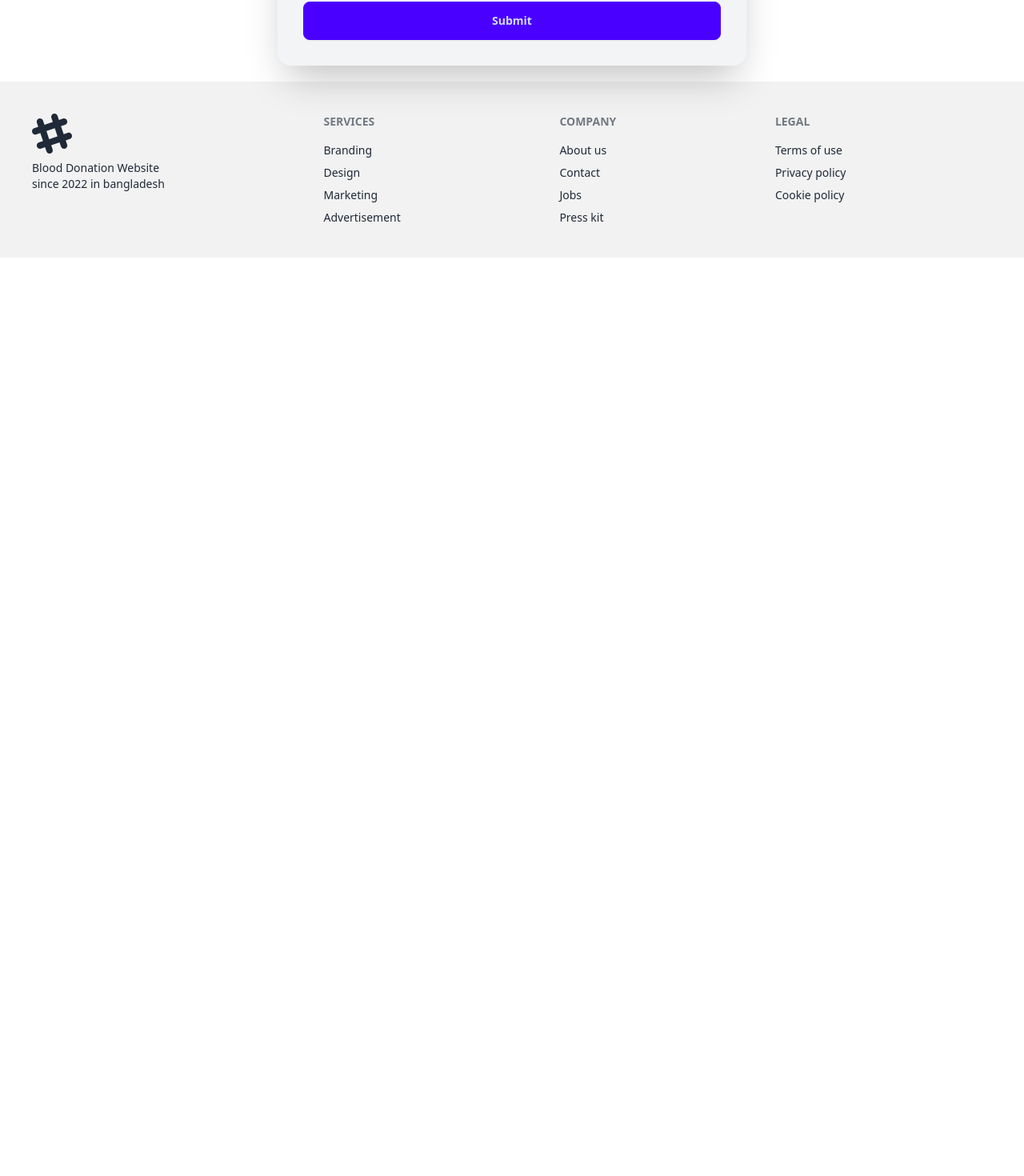
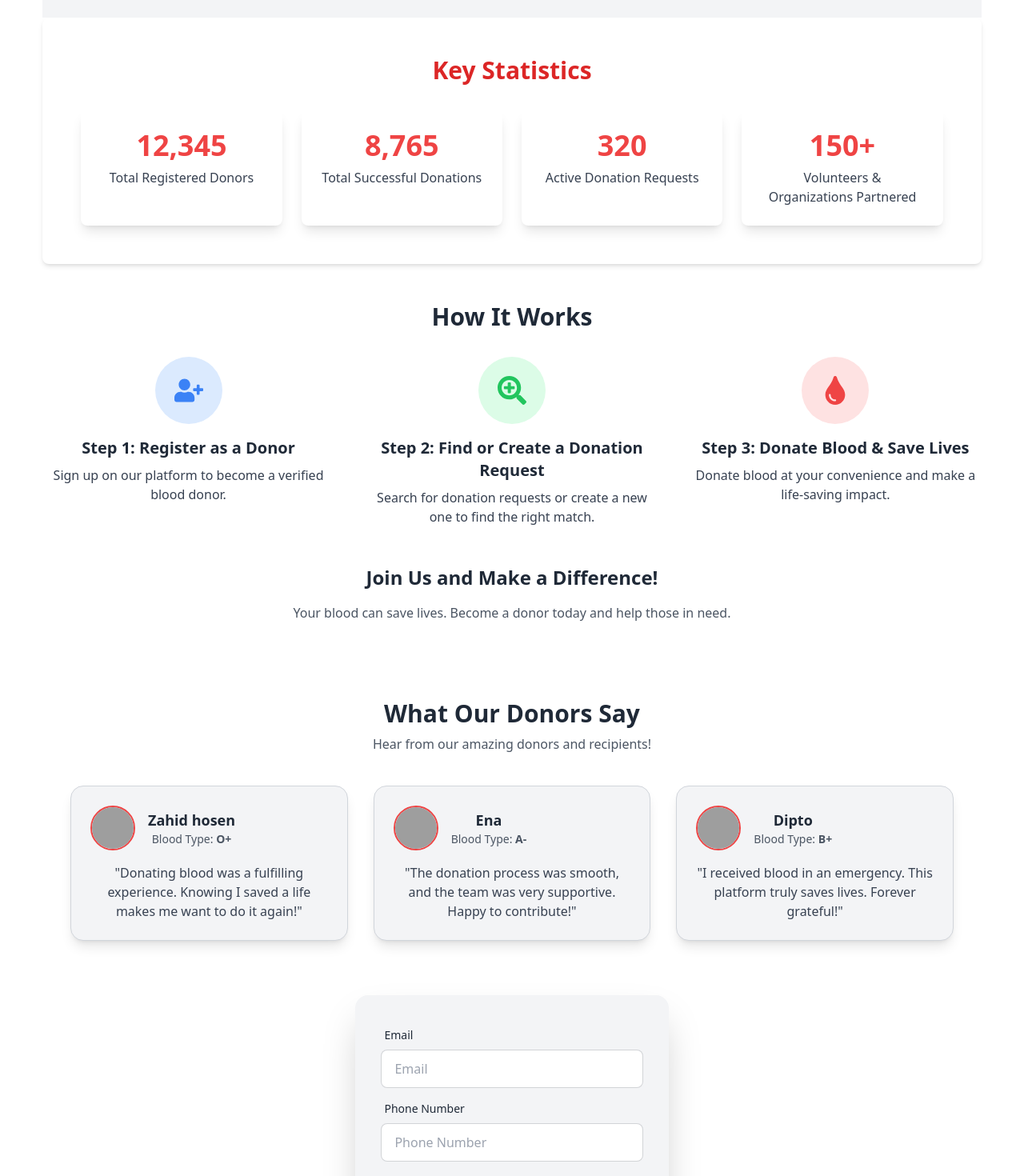
Before and after one commit to ZAHIDHOSEN/Blood-donation-website-client, a React (Vite) app: page / in a window 1280 px wide. Shown: the part 1306-2776 px from the top of the page at 80% size. Before the commit the page ends 1628 px from the top, so only its background shows below. Built offline with nearby package versions, Linux system fonts and the light colour scheme; no server answers; grey boxes are pictures that could not be loaded.

Commit message:
added 3 section in home page

```diff
--- a/index.html
+++ b/index.html
@@ -2,9 +2,9 @@
 <html lang="en" data-theme="light">
   <head>
     <meta charset="UTF-8" />
-    <link rel="icon" type="image/svg+xml" href="/vite.svg" />
+    <link rel="icon" type="image/svg+xml" href="/img.webp" />
     <meta name="viewport" content="width=device-width, initial-scale=1.0" />
-    <title>Vite + React</title>
+    <title>Blood Donation Application</title>
   </head>
   <body>
     <div id="root"></div>
--- a/package.json
+++ b/package.json
@@ -13,6 +13,7 @@
     "@tanstack/react-query": "^5.64.1",
     "axios": "^1.7.9",
     "firebase": "^11.1.0",
+    "framer-motion": "^12.5.0",
     "jodit-react": "^5.0.10",
     "localforage": "^1.10.0",
     "match-sorter": "^8.0.0",
--- a/src/Components/Banner.jsx
+++ b/src/Components/Banner.jsx
@@ -5,15 +5,15 @@ import { Link } from 'react-router-dom';
 const Banner = () => {
     return (
         <div
-        className="hero min-h-96"
+        className="hero min-h-screen"
         style={{
           backgroundImage: `url(${BannerImg})`,
         }}>
         <div className="hero-overlay bg-opacity-60"></div>
         <div className="hero-content text-neutral-content text-center">
-          <div className="max-w-md">
-            <h1 className="mb-5 text-5xl font-bold">Welcome</h1>
-            <p className="mb-5">
+          <div className="max-w-7xl">
+            <h1 className="mb-5 text-7xl font-bold text-white">Welcome</h1>
+            <p className="mb-5 text-2xl text-white">
             Blood donation is a selfless act that saves millions of lives every year. By donating blood, you contribute to the recovery and survival of patients in need.
 
             </p>
--- a/src/Components/ContactForm.jsx
+++ b/src/Components/ContactForm.jsx
@@ -2,13 +2,13 @@ import React from 'react';
 
 const ContactForm = () => {
     return (
-        <div className="card bg-gray-100 w-1/2 mx-auto shrink-0 shadow-2xl my-5">
+        <div className="card bg-gray-100 w-full sm:w-3/4 md:w-1/2 lg:w-1/3 mx-auto shrink-0 shadow-2xl my-5">
         <form className="card-body">
           <div className="form-control">
             <label className="label">
               <span className="label-text">Email</span>
             </label>
-            <input type="email" placeholder="email" className="input input-bordered" required />
+            <input type="email" placeholder="Email" className="input input-bordered" required />
           </div>
           <div className="form-control">
             <label className="label">
@@ -17,8 +17,15 @@ const ContactForm = () => {
             <input type="number" placeholder="Phone Number" className="input input-bordered" required />
 
           </div>
+          <div className="form-control">
+            <label className="label">
+              <span className="label-text">Message</span>
+            </label>
+            <input type="text" placeholder="Send a message" className="input input-bordered h-16" required />
+
+          </div>
           <div className="form-control mt-6">
-            <button className="btn btn-primary">Submit</button>
+            <button className="btn btn-primary ">Submit</button>
           </div>
         </form>
       </div>
--- a/src/Components/ContactNumber.jsx
+++ b/src/Components/ContactNumber.jsx
@@ -2,7 +2,7 @@ import React from 'react';
 
 const ContactNumber = () => {
     return (
-        <div className='bg-black w-1/2 mx-auto my-10'>
+        <div className='bg-primary w-full sm:w-3/4 md:w-1/2 lg:w-1/3 mx-auto my-10'>
             <h3 className='text-center font-bold text-white text-3xl py-5'>#8801793397830</h3>
 
 
--- /dev/null
+++ b/src/Components/HowItWork.jsx
@@ -0,0 +1,45 @@
+import React from 'react';
+import { FaSearchPlus, FaTint, FaUserPlus } from 'react-icons/fa';
+
+const HowItWork = () => {
+    return (
+        <div className="container mx-auto py-12">
+      <h2 className="text-3xl font-semibold text-center mb-8">How It Works</h2>
+      <div className="grid grid-cols-1 sm:grid-cols-2 lg:grid-cols-3 gap-10">
+
+        <div className="flex flex-col items-center text-center">
+          <div className="bg-blue-100 p-6 rounded-full mb-4">
+            <FaUserPlus className="text-blue-500 text-4xl" />
+          </div>
+          <h3 className="text-xl font-semibold mb-2">Step 1: Register as a Donor</h3>
+          <p className="text-gray-700">Sign up on our platform to become a verified blood donor.</p>
+        </div>
+
+
+        <div className="flex flex-col items-center text-center">
+          <div className="bg-green-100 p-6 rounded-full mb-4">
+            <FaSearchPlus className="text-green-500 text-4xl" />
+          </div>
+          <h3 className="text-xl font-semibold mb-2">Step 2: Find or Create a Donation Request</h3>
+          <p className="text-gray-700">Search for donation requests or create a new one to find the right match.</p>
+        </div>
+
+
+        <div className="flex flex-col items-center text-center">
+          <div className="bg-red-100 p-6 rounded-full mb-4">
+            <FaTint className="text-red-500 text-4xl" />
+          </div>
+          <h3 className="text-xl font-semibold mb-2">Step 3: Donate Blood & Save Lives</h3>
+          <p className="text-gray-700">Donate blood at your convenience and make a life-saving impact.</p>
+        </div>
+      </div>
+
+      <div className="mt-12 text-center">
+        <h3 className="text-2xl font-semibold mb-4">Join Us and Make a Difference!</h3>
+        <p className="text-gray-600">Your blood can save lives. Become a donor today and help those in need.</p>
+      </div>
+    </div>
+    );
+};
+
+export default HowItWork;
--- /dev/null
+++ b/src/Components/Statistics.jsx
@@ -0,0 +1,30 @@
+import React from 'react';
+
+const Statistics = () => {
+    const stats = [
+        { label: "Total Registered Donors", value: "12,345" },
+        { label: "Total Successful Donations", value: "8,765" },
+        { label: "Active Donation Requests", value: "320" },
+        { label: "Volunteers & Organizations Partnered", value: "150+" },
+      ];
+    return (
+        <div className="bg-base-100 py-12 px-6 md:px-12 rounded-lg shadow-md">
+      <h2 className="text-3xl font-bold text-center text-red-600 mb-8">
+        Key Statistics
+      </h2>
+      <div className="grid grid-cols-1 md:grid-cols-2 lg:grid-cols-4 gap-6">
+        {stats.map((stat, index) => (
+          <div
+            key={index}
+            className="bg-white p-6 rounded-lg shadow-lg text-center"
+          >
+            <h3 className="text-4xl font-bold text-red-500">{stat.value}</h3>
+            <p className="text-gray-700 mt-2">{stat.label}</p>
+          </div>
+        ))}
+      </div>
+    </div>
+    );
+};
+
+export default Statistics;
--- /dev/null
+++ b/src/Components/Testimonials.jsx
@@ -0,0 +1,73 @@
+import React from 'react';
+import { motion } from "framer-motion";
+
+const Testimonials = () => {
+
+    const testimonials = [
+        {
+          name: "Zahid hosen",
+          bloodType: "O+",
+          feedback:
+            "Donating blood was a fulfilling experience. Knowing I saved a life makes me want to do it again!",
+          image: "https://randomuser.me/api/portraits/men/10.jpg",
+        },
+        {
+          name: "Ena",
+          bloodType: "A-",
+          feedback:
+            "The donation process was smooth, and the team was very supportive. Happy to contribute!",
+          image: "https://randomuser.me/api/portraits/women/12.jpg",
+        },
+        {
+          name: "Dipto",
+          bloodType: "B+",
+          feedback:
+            "I received blood in an emergency. This platform truly saves lives. Forever grateful!",
+          image: "https://randomuser.me/api/portraits/men/15.jpg",
+        },
+      ];
+    return (
+        <section className="py-12 bg-white">
+        <div className="max-w-6xl mx-auto px-6 text-center">
+          <h2 className="text-3xl font-bold text-gray-800">
+            What Our Donors Say
+          </h2>
+          <p className="text-gray-600 mt-2">
+            Hear from our amazing donors and recipients!
+          </p>
+
+          <div className="mt-10 grid grid-cols-1 sm:grid-cols-2 lg:grid-cols-3 gap-8">
+            {testimonials.map((testimonial, index) => (
+              <motion.div
+                key={index}
+                className="bg-gray-100 p-6 rounded-2xl shadow-lg border border-gray-300"
+                whileHover={{ scale: 1.05 }}
+                transition={{ duration: 0.3 }}
+              >
+                <div className="flex items-center space-x-4">
+                  <img
+                    src={testimonial.image}
+                    alt={testimonial.name}
+                    className="w-14 h-14 rounded-full border-2 border-red-500"
+                  />
+                  <div>
+                    <h3 className="text-lg font-semibold text-gray-800">
+                      {testimonial.name}
+                    </h3>
+                    <p className="text-sm text-gray-600">
+                      Blood Type: <span className="font-bold">{testimonial.bloodType}</span>
+                    </p>
+                  </div>
+                </div>
+                <p className="mt-4 text-gray-700">
+                  "{testimonial.feedback}"
+                </p>
+              </motion.div>
+            ))}
+          </div>
+        </div>
+      </section>
+    );
+};
+
+export default Testimonials;
--- a/src/Pages/Home/Home.jsx
+++ b/src/Pages/Home/Home.jsx
@@ -3,14 +3,28 @@ import Banner from '../../Components/Banner';
 import Features from '../../Components/Features';
 import ContactNumber from '../../Components/ContactNumber';
 import ContactForm from '../../Components/ContactForm';
+import Statistics from '../../Components/Statistics';
+import HowItWork from '../../Components/HowItWork';
+import Testimonials from '../../Components/Testimonials';
 
 const Home = () => {
     return (
-        <div className='w-11/12 mx-auto'>
+        <div>
             <Banner></Banner>
+            <div className='w-11/12 mx-auto'>
             <Features></Features>
+            <Statistics></Statistics>
+            <HowItWork></HowItWork>
+            <Testimonials></Testimonials>
+            <ContactForm></ContactForm>
             <ContactNumber></ContactNumber>
-            <ContactForm></ContactForm>
+
+
+
+
+
+            </div>
+
 
 
 
--- a/src/Shaed/Navbar.jsx
+++ b/src/Shaed/Navbar.jsx
@@ -17,7 +17,7 @@ const Navbar = () => {
 
   </>
     return (
-        <div className="navbar bg-base-100">
+        <div className="navbar bg-primary text-white sticky top-0 z-50">
         <div className="navbar-start">
           <div className="dropdown">
             <div tabIndex={0} role="button" className="btn btn-ghost lg:hidden">
--- a/tailwind.config.js
+++ b/tailwind.config.js
@@ -5,7 +5,12 @@ export default {
     "./src/**/*.{js,ts,jsx,tsx}",
   ],
   theme: {
-    extend: {},
+    extend: {
+      colors: {
+        primary: '#EF4444',
+
+      },
+    },
   },
   plugins: [
     require('daisyui'),
```
Also changed, not shown: public/img.webp (added), 1 other file (tests, documents, lock files or other folders).
